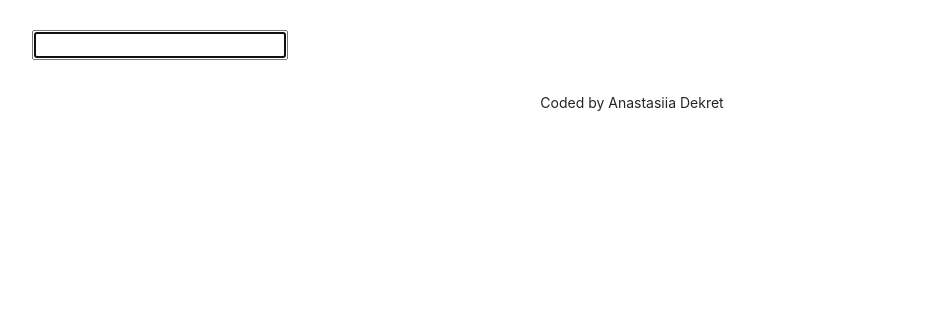
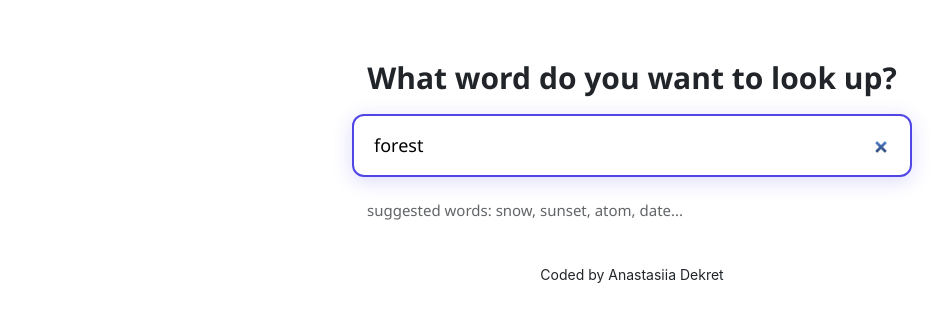
Before and after one commit to Dan-ast/dictionary-app, a React (Create React App) app: page / in a window 1280 px wide. Shown: the top 322 px of the page, without its empty margins (8-955 px from the left). Built offline with nearby package versions, Linux system fonts and the light colour scheme; no server answers.

Commit message:
styled the application

```diff
--- a/src/App.js
+++ b/src/App.js
@@ -7,7 +7,7 @@ function App() {
       <header className="App-header">
       </header>
       <main>
-        <Dictionary />
+        <Dictionary defaultKeyword="forest"/>
       </main>
       <footer className="App-footer">
         <small>Coded by Anastasiia Dekret</small>
--- a/src/Dictionary.css
+++ b/src/Dictionary.css
@@ -1,3 +1,83 @@
-.Search-engine {
-    margin: 30px 40px;
+.Dictionary {
+  max-width: 600px;
+  margin: 0 auto;
+  padding: 40px 20px;
+  font-family: 'Segoe UI', Tahoma, Geneva, Verdana, sans-serif;
 }
+
+.Dictionary h1 {
+    font-size: 30px;
+    text-align: center;
+    font-weight: bold;
+    margin: 20px 15px;
+}
+
+.Dictionary form {
+  display: flex;
+  flex-direction: column;
+  gap: 20px;
+  margin-bottom: 20px;
+}
+
+.Dictionary input[type="search"] {
+  padding: 16px 20px;
+  font-size: 18px;
+  border: 2px solid #e1e5e9;
+  border-radius: 12px;
+  outline: none;
+  transition: all 0.3s ease;
+  background-color: #fff;
+  box-shadow: 0 2px 10px rgba(0, 0, 0, 0.1);
+}
+
+.Dictionary input[type="search"]:focus {
+  border-color: #4f46e5;
+  box-shadow: 0 4px 20px rgba(79, 70, 229, 0.2);
+  transform: translateY(-2px);
+}
+
+.Dictionary input[type="search"]::placeholder {
+  color: #9ca3af;
+}
+
+.Dictionary .hint {
+    font-size: 15px;
+    opacity: 0.7;
+    margin-left: 15px;
+}
+
+@keyframes fadeIn {
+  from {
+    opacity: 0;
+    transform: translateY(20px);
+  }
+  to {
+    opacity: 1;
+    transform: translateY(0);
+  }
+}
+
+.Results {
+  animation: fadeIn 0.5s ease-out;
+}
+
+
+@media (max-width: 768px) {
+  .Dictionary{
+    padding: 20px 15px;
+  }
+
+  .Dictionary input[type="search"] {
+    font-size: 16px;
+    padding: 14px 16px;
+  }
+
+  .Results {
+    padding: 20px;
+    margin-top: 15px;
+  }
+
+  .Results h2 {
+    font-size: 28px;
+  }
+}
--- a/src/Dictionary.js
+++ b/src/Dictionary.js
@@ -3,33 +3,54 @@ import axios from "axios";
 import "./Dictionary.css";
 import Results from "./Results";
 
-export default function Dictionary() {
-    let [keyword, setKeyword] = useState("");
+export default function Dictionary(props) {
+    let [keyword, setKeyword] = useState(props.defaultKeyword);
     let [results, setresults] = useState(null);
+    let [loaded, setLoaded] = useState(false);
 
     function handleResponse(response) {
         console.log(response.data[0]);
         setresults(response.data[0]);
     }
 
-    function search(event) {
-        event.preventDefault();
-
+    function search() {
         //documentation: https://dictionaryapi.dev/
         let apiUrl = `https://api.dictionaryapi.dev/api/v2/entries/en/${keyword}`;
         axios.get(apiUrl).then(handleResponse);
+    }
+
+    function handleSubmit(event) {
+        event.preventDefault();
+        search();
     }
 
     function handleKeywordChange(event) {
         setKeyword(event.target.value);
     }
 
-    return (
-        <div className="Search-engine">
-            <form onSubmit={search}>
-                <input type="search" autoFocus={true} onChange={handleKeywordChange}/>
+    function load() {
+        setLoaded(true);
+        search();
+    }
+
+    if (loaded) {
+        return (
+            <div className="Dictionary">
+                <section>
+                    <h1>What word do you want to look up?</h1>
+                    <form onSubmit={handleSubmit}>
+                    <input type="search" autoFocus={true} onChange={handleKeywordChange} defaultValue={props.defaultKeyword}/>
+                    </form>
+                    <div className="hint">
+                        suggested words: snow, sunset, atom, date...
+                    </div>
+                </section>
                 <Results results={results} />
-            </form>
-        </div>
-    )
+            </div>
+        );
+    } else {
+        load();
+        return "Loading...";
+    }
+
 }
--- /dev/null
+++ b/src/Meaning.css
@@ -0,0 +1,31 @@
+.Meaning {
+  margin-bottom: 20px;
+  padding-bottom: 20px;
+}
+
+.Meaning:last-child {
+  margin-bottom: 0;
+}
+
+.Meaning h3 {
+  color: #374151;
+  font-size: 20px;
+  margin-bottom: 15px;
+  font-weight: 600;
+  text-transform: capitalize;
+}
+
+.Meaning .Definition {
+    color: #1f2937;
+    font-size: 16px;
+    line-height: 1.5;
+    font-weight: 500;
+}
+
+.Meaning .Example {
+  color: #6b7280;
+  display: block;
+  margin: 18px 10px;
+  padding-left: 15px;
+  border-left: 3px solid #4f46e5;
+}
--- a/src/Meaning.js
+++ b/src/Meaning.js
@@ -1,20 +1,22 @@
 import React from "react";
+import "./Meaning.css";
 import Synonyms from "./Synonyms";
 
 export default function Meaning(props) {
     return (
         <div className="Meaning">
             <h3>{props.meaning.partOfSpeech}</h3>
+            <Synonyms synonyms={props.meaning.synonyms} />
+
             {props.meaning.definitions.map(function(definition, index) {
                 return (
                     <div key={index}>
-                        <p>
-                            <strong>Definition: </strong>
+                        <div className="Definition">
                             {definition.definition}
-                            <br />
-                            <em>{definition.example}</em>
-                        </p>
-                        <Synonyms synonyms={definition.synonyms} />
+                        </div>
+                        <div className="Example">
+                            {definition.example}
+                        </div>
                     </div>
                 );
             })}
--- /dev/null
+++ b/src/Phonetic.css
@@ -0,0 +1,24 @@
+.Phonetic {
+    margin: 30px 0;
+}
+
+.Phonetic a {
+    background-color: #f8fafc;
+    border: 2px solid #ddd;
+    color: #4f46e5;
+    padding: 8px 16px;
+    border-radius: 25px;
+    text-decoration: none;
+    margin-right: 20px;
+    transition: all 150ms ease-in-out;
+}
+
+.Phonetic a:hover {
+  background: #4f46e5;
+  color: white;
+}
+
+.Phonetic .text {
+  opacity: 0.6;
+  font-weight: bold;
+}
--- a/src/Phonetic.js
+++ b/src/Phonetic.js
@@ -1,11 +1,13 @@
 import React from "react";
+import "./Phonetic.css";
 
 export default function Phonetic(props) {
     return (
         <div className="Phonetic">
-            <a href={props.phonetic.audio} target="_blank">Listen</a>
-            <br />
-            {props.phonetic.text}
+            <a href={props.phonetic.audio} rel="noreferrer" target="_blank">Listen</a>
+            <span className="text">
+                {props.phonetic.text}
+            </span>
         </div>
     );
 }
--- /dev/null
+++ b/src/Results.css
@@ -0,0 +1,21 @@
+.Results {
+  background: white;
+  border-radius: 15px;
+  padding: 30px;
+  box-shadow: 0 4px 25px rgba(0, 0, 0, 0.1);
+  margin-top: 20px;
+}
+
+.Results h2 {
+  color: #1f2937;
+  font-size: 32px;
+  margin-bottom: 10px;
+  font-weight: 700;
+}
+
+.Results .phonetic {
+  color: #4f46e5;
+  font-size: 18px;
+  font-style: italic;
+  margin-bottom: 25px;
+}
--- a/src/Results.js
+++ b/src/Results.js
@@ -1,7 +1,7 @@
 import React from "react";
 import Meaning from "./Meaning";
-import Dictionary from "./Dictionary";
 import Phonetic from "./Phonetic";
+import "./Results.css";
 
 export default function Results(props) {
     if (props.results) {
--- /dev/null
+++ b/src/Synonyms.css
@@ -0,0 +1,36 @@
+.Synonyms {
+  margin: 15px 0;
+  padding: 0;
+}
+
+.Synonyms strong {
+  color: #374151;
+  font-size: 14px;
+  margin-right: 10px;
+}
+
+.Synonyms ul {
+    display: inline-flex;
+    flex-wrap: wrap;
+    gap: 8px;
+    margin: 0;
+    padding: 0;
+    list-style: none;
+}
+
+.Synonyms li {
+  background: #f8fafc;
+  color: #4f46e5;
+  padding: 6px 12px;
+  border-radius: 20px;
+  font-size: 14px;
+  border: 1px solid #e5e7eb;
+  transition: all 0.2s ease;
+}
+
+.Synonyms li:hover {
+  background: #4f46e5;
+  color: white;
+  transform: translateY(-1px);
+  box-shadow: 0 2px 8px rgba(79, 70, 229, 0.3);
+}
--- a/src/Synonyms.js
+++ b/src/Synonyms.js
@@ -1,17 +1,23 @@
 import React from "react";
+import "./Synonyms.css";
 
 export default function Synonyms(props) {
-    if (props.synonyms) {
+    console.log("Synonyms received:", props.synonyms);
+
+    if (props.synonyms && props.synonyms.length > 0) {
         return (
-            <ul className="Synonyms">
-                {props.synonyms.map(function(synonym, index) {
+            <div className="Synonyms">
+                <strong>Synonyms: </strong>
+                <ul>
+                    {props.synonyms.map(function(synonym, index) {
                     return (
                         <li key={index}>{synonym}</li>
-                    );
-            })}
-            </ul>
+                        );
+                    })}
+                </ul>
+            </div>
         );
     } else {
-        return <p>fnksfns</p>;
+        return null;
     }
 }
```
